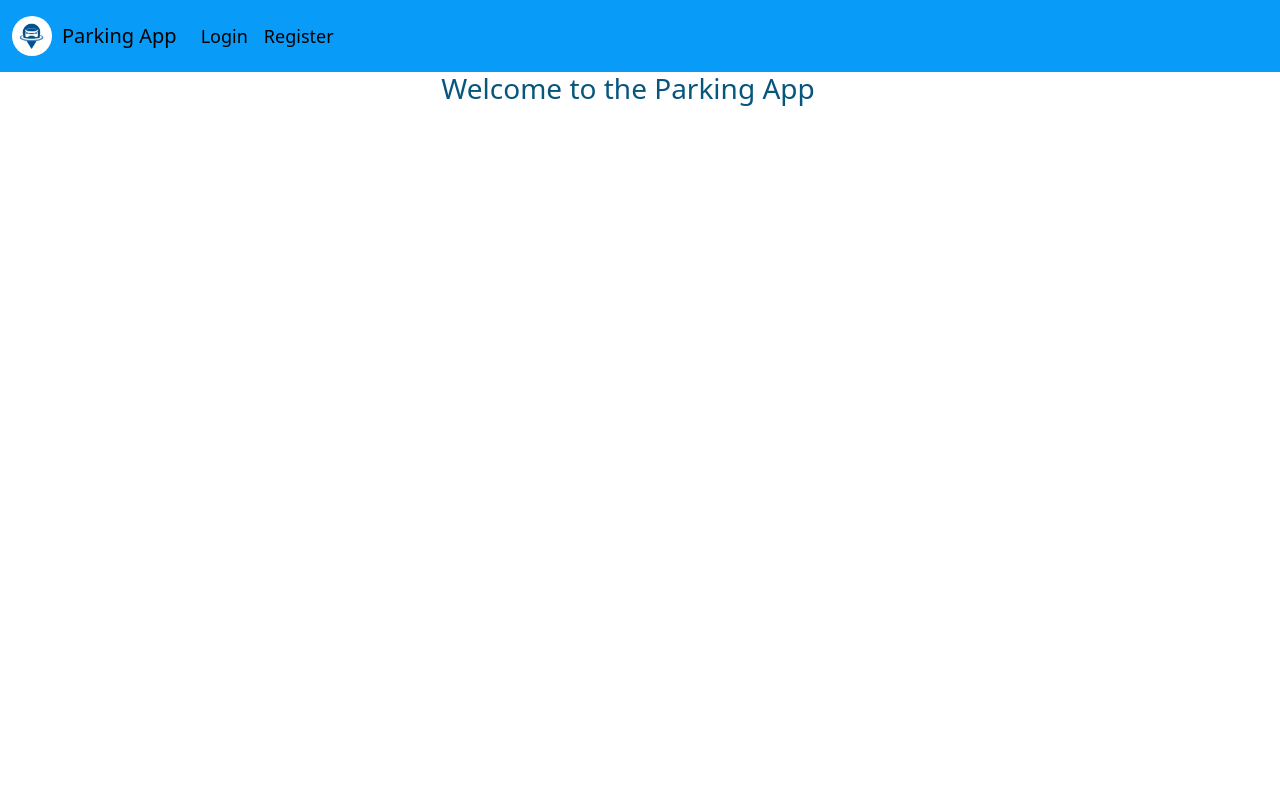
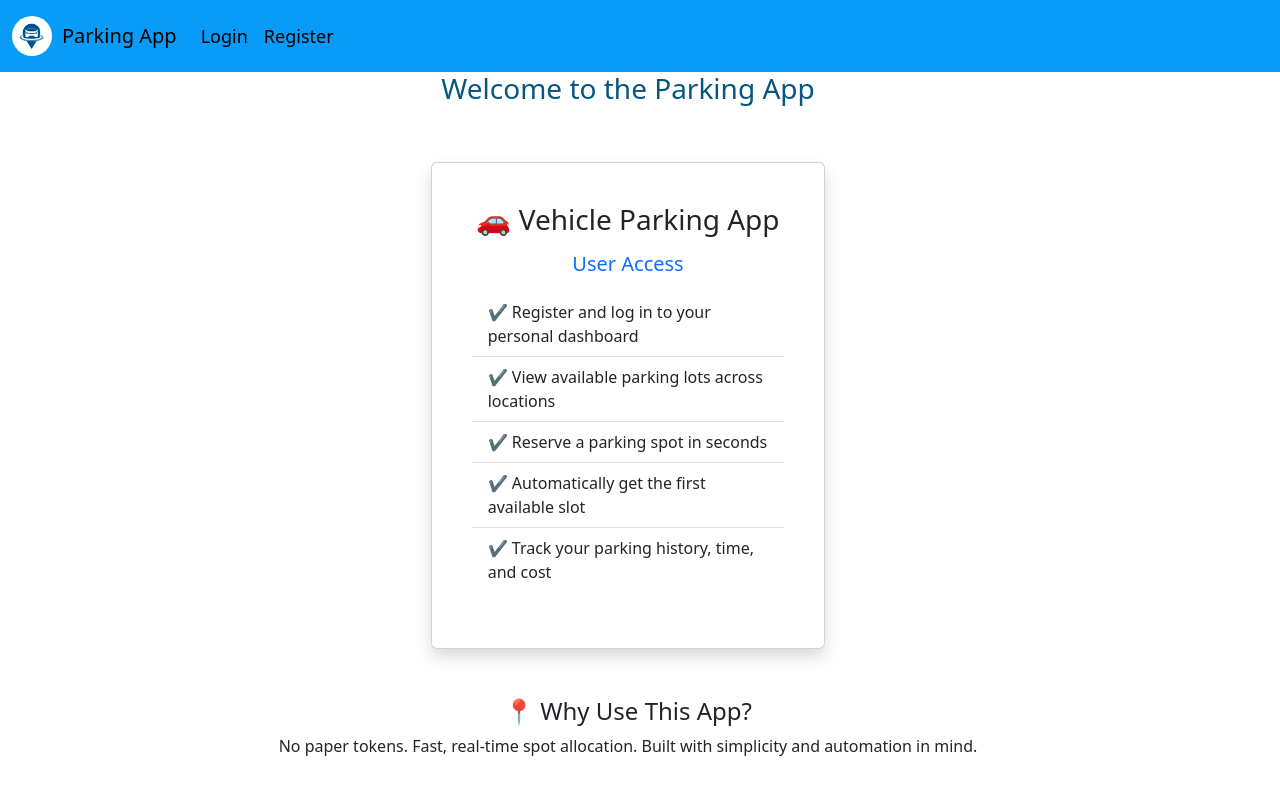
Before and after one commit to 24f2000817/parking_app_24f2000817, a Flask app: page / in a window 1280 px wide. Run offline with Flask 3, Linux system fonts and the light colour scheme.

Commit message:
Final commit

```diff
--- a/controllers/routes.py
+++ b/controllers/routes.py
@@ -181,7 +181,9 @@ def view_spot_details(spot_id):
         spot = ParkingSpot.query.get(spot_id)
         if spot:
             current_timestamp = datetime.now(ist)
-            return render_template("view_spot_details.html", spot=spot, current_timestamp=current_timestamp)
+            reservation = Reservation.query.filter_by(spot_id=spot_id).first()
+            estimated_cost = round((current_timestamp - ist.localize(reservation.parking_timestamp)).total_seconds() / 3600 * reservation.cost_per_hour,2)
+            return render_template("view_spot_details.html", spot=spot, current_timestamp=current_timestamp, estimated_cost=estimated_cost)
         else:
             flash("Parking spot not found.", "error")
             return redirect(url_for("home"))
--- a/templates/addlot.html
+++ b/templates/addlot.html
@@ -26,7 +26,7 @@
             </div>
             <div>
                 <button type="submit" class="btn btn-primary">Add Lot</button>
-                <button type="reset" class="btn btn-secondary">Cancel</button>
+                <a class="btn btn-outline-primary m-1" href="{{url_for('home')}}" role="Edit">Cancel</a>
             </div>
         </form>
     </div>
--- a/templates/admindashboard.html
+++ b/templates/admindashboard.html
@@ -1,6 +1,6 @@
 <div class="container-fluid row justify-content-center">
     <h3 class="text-center" style="color: #07567d;">Welcome to the Admin Dashboard</h3>
-    <div class="container-fluid row justify-content-center"></div>
+    <div class="container-fluid row justify-content-center">
         {% for lot in lots %}
         <div class="col-12 col-sm-12 col-md-6 col-lg-3">
             <div class="card border-primary m-3 mt-5">
--- a/templates/booking.html
+++ b/templates/booking.html
@@ -1,7 +1,7 @@
 {% extends 'base.html' %}
 {% block title %}Edit Lot - Vehicle Parking App{% endblock title %}
 {% block body %}
-    <div><h1 class = "text-center" style="color: #07567d;">Edit Lot</h1></div>
+    <div><h1 class = "text-center" style="color: #07567d;">Book Spot</h1></div>
     <div class="container-fluid row justify-content-center">
         <form class="col-5" action="{{url_for('booking', lot_id=lot.id)}}" method="POST">
             <div class="mb-3">
@@ -22,7 +22,7 @@
             </div>
             <div>
                 <button type="submit" class="btn btn-primary">Reserve</button>
-                <button type="reset" class="btn btn-secondary">Cancel</button>
+                <a class="btn btn-outline-primary m-1" href="{{url_for('home')}}" role="Edit">Cancel</a>
             </div>
         </form>
     </div>
--- a/templates/edit_lot.html
+++ b/templates/edit_lot.html
@@ -26,7 +26,7 @@
             </div>
             <div>
                 <button type="submit" class="btn btn-primary">Update Lot</button>
-                <button type="reset" class="btn btn-secondary">Cancel</button>
+                <a class="btn btn-outline-primary m-1" href="{{url_for('home')}}" role="Edit">Cancel</a>
             </div>
         </form>
     </div>
--- a/templates/home.html
+++ b/templates/home.html
@@ -4,6 +4,35 @@
     <div class = 'container-fluid row justify-content-center'>
         {% if not session.get('user_email', None) %}
             <h3 class="text-center" style="color: #07567d;">Welcome to the Parking App</h3>
+
+            <div class="container mt-5">
+            <div class="row justify-content-center">
+                <div class="col-md-6 col-lg-4">
+                    <div class="card p-4 shadow">
+                        <div class="card-body text-center">
+                            <h3 class="card-title mb-3">🚗 Vehicle Parking App</h3>
+                            <h5 class="mb-3 text-primary">User Access</h5>
+                            <ul class="text-start list-group list-group-flush mb-3">
+                                <li class="list-group-item">✔ Register and log in to your personal dashboard</li>
+                                <li class="list-group-item">✔ View available parking lots across locations</li>
+                                <li class="list-group-item">✔ Reserve a parking spot in seconds</li>
+                                <li class="list-group-item">✔ Automatically get the first available slot</li>
+                                <li class="list-group-item">✔ Track your parking history, time, and cost</li>
+                            </ul>
+                        </div>
+                    </div>
+                </div>
+            </div>
+            </div>
+            <div class="mt-5 text-center">
+                <h4>📍 Why Use This App?</h4>
+                <p>No paper tokens. Fast, real-time spot allocation. Built with simplicity and automation in mind.</p>
+            </div>
+
+
+
+
+
         {% else %}
 
             {% if session.get('user_email', None) == 'admin@gmail.com' %}
--- a/templates/records.html
+++ b/templates/records.html
@@ -27,8 +27,8 @@
                     <td>{{ r.parking_timestamp.strftime('%d %b %Y') }}</td>
                     <td>{{ r.spot.id }}</td>
                     {% set duration = (r.leaving_timestamp - r.parking_timestamp).total_seconds() / 3600 if r.leaving_timestamp else 'N/A' %}
-                    <td>{{"%.2f"|format(duration) if duration != 'N/A' else 'N/A' }}</td>
-                    <td>{{"%.2f"|format(r.cost_per_hour * duration) if duration != 'N/A' else 'N/A'}}</td>
+                    <td>{{"%.2f"|format(duration) if duration != 'N/A' else '---' }}</td>
+                    <td>{{"%.2f"|format(r.cost_per_hour * duration) if duration != 'N/A' else '---'}}</td>
                 </tr>
                 {% endfor %}
                 </tbody>
--- a/templates/release.html
+++ b/templates/release.html
@@ -1,7 +1,7 @@
 {% extends 'base.html' %}
 {% block title %}Edit Lot - Vehicle Parking App{% endblock title %}
 {% block body %}
-    <div><h1 class = "text-center" style="color: #07567d;">Edit Lot</h1></div>
+    <div><h1 class = "text-center" style="color: #07567d;">Release spot</h1></div>
     <div class="container-fluid row justify-content-center">
         <form class="col-5" action="{{url_for('release', spot_id=spot.id)}}" method="POST">
             <div class="mb-3">
@@ -26,7 +26,7 @@
             </div>
             <div>
                 <button type="submit" class="btn btn-primary">Release</button>
-                <button type="reset" class="btn btn-secondary">Cancel</button>
+                <a class="btn btn-outline-primary m-1" href="{{url_for('home')}}" role="Edit">Cancel</a>
             </div>
         </form>
     </div>
--- a/templates/view_spot_details.html
+++ b/templates/view_spot_details.html
@@ -18,11 +18,11 @@
             </div>
             <div class="mb-3">
                 <label for="reservation_timestamp" class="form-label">Date and Time of Reservation</label>
-                <input type="text" class="form-control" id="reservation_timestamp" name="reservation_timestamp" value="{{ spot.reservation.parking_timestamp }}" readonly>
+                <input type="text" class="form-control" id="reservation_timestamp" name="reservation_timestamp" value="{{ spot.reservation.parking_timestamp.strftime('%Y-%m-%d %H:%M') }}" readonly>
             </div>
             <div class="mb-3">
                 <label for="estimated_parking_cost" class="form-label">Estimated Parking Cost Till Now</label>
-                <input type="text" class="form-control" id="estimated_parking_cost" name="estimated_parking_cost" value="({{current_timestamp }} - {{ spot.reservation.parking_timestamp }})*{{ spot.lot.price }}" readonly>
+                <input type="text" class="form-control" id="estimated_parking_cost" name="estimated_parking_cost" value="{{ estimated_cost }}" readonly>
             </div>
             <div class="mb-3">
                 <a class="btn btn-outline-primary m-1" href="{{url_for('view_spot', spot_id=spot.id)}}" role="View">Cancel</a>
```
Also changed, not shown: templates/userdashboard.html (+7 -4 lines), README.md, instance/database.sqlite3.
